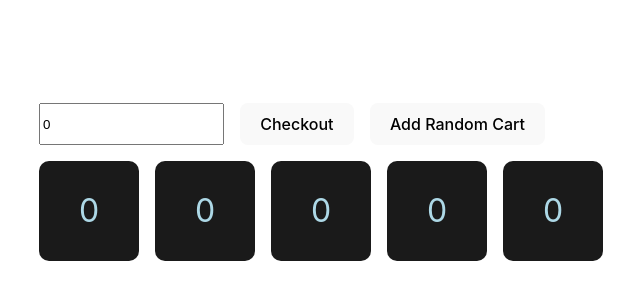
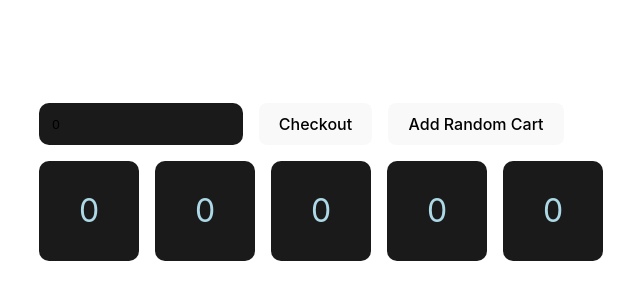
Before and after one commit to lorencerri/react-queue-challenge, a React (Vite) app: page / in a window 1280 px wide. Shown: the part 218-518 px from the top of the page, without its empty margins (319-959 px from the left). Built offline with nearby package versions, Linux system fonts and the light colour scheme.

Commit message:
Stylize number input

```diff
--- a/src/App.tsx
+++ b/src/App.tsx
@@ -58,6 +58,7 @@ function App() {
         <input
           type="number"
           value={item}
+          id="itemInput"
           placeholder="Items"
           onChange={(e) => {
             setItem(Number(e.target.value));
--- a/src/index.css
+++ b/src/index.css
@@ -106,3 +106,10 @@ button:focus-visible {
   font-size: 2em;
   color: lightblue;
 }
+
+#itemInput {
+  background-color: #1a1a1a;
+  border: none;
+  border-radius: 10px;
+  padding: 1em;
+}
```
